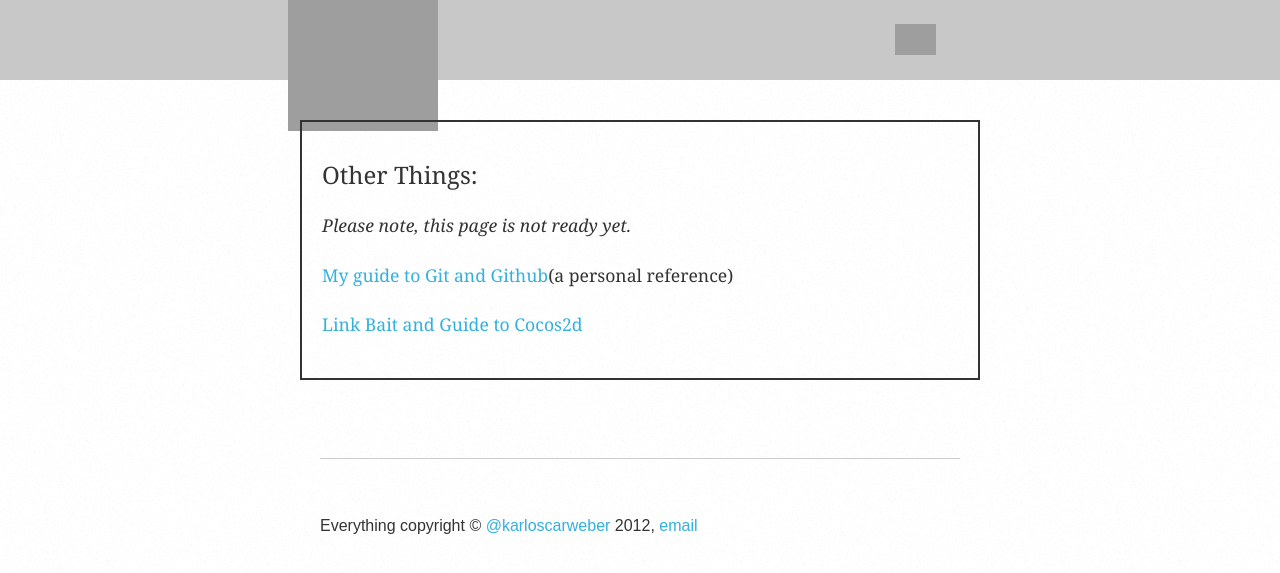
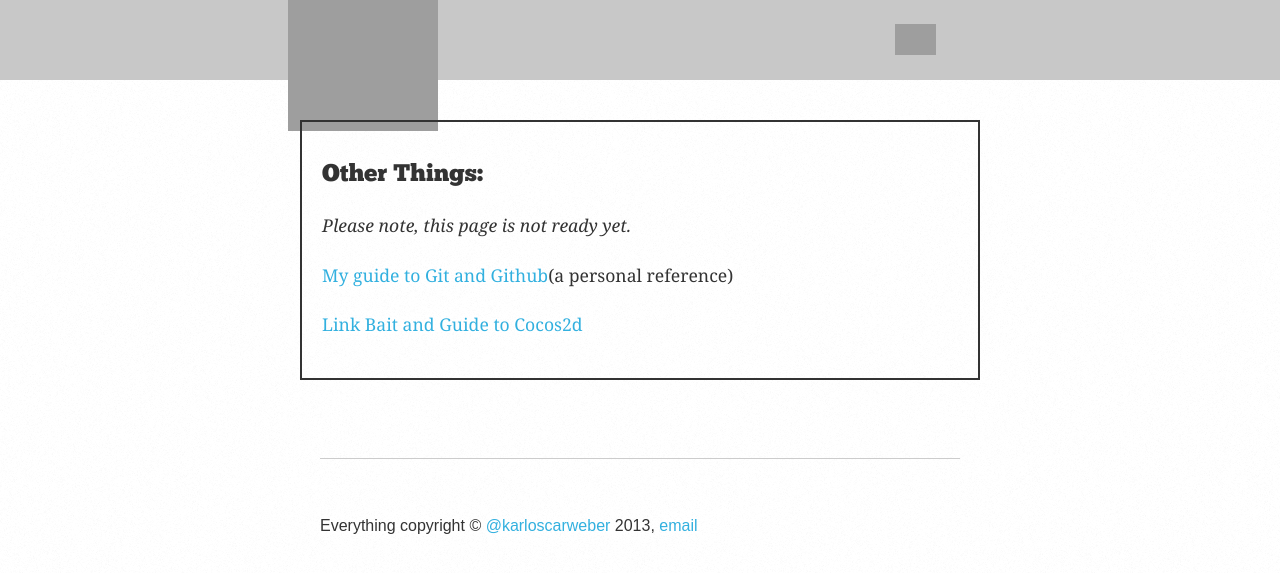
Before and after one commit to karloscarweber/karloscarweber.com, a PHP site: page /templates/other.php in a window 1280 px wide. Shown: the top 573 px of the page. Run offline with PHP 8.4, Linux system fonts and the light colour scheme; data that the repository does not hold is empty; some libraries are stand-ins or nearby versions; grey boxes are pictures that could not be loaded.

Commit message:
bug fixing

```diff
--- a/templates/css/main.css
+++ b/templates/css/main.css
@@ -88,11 +88,11 @@ body { background: url(../images/WhiteBackgroundTexture.png) repeat center top;
 
 @font-face {
     font-family: 'ChunkFiveRegular';
-    src: url('http://karloscarweber.com/templates/css/fonts/ChunkFive/Chunkfive-webfont.eot');
-    src: url('http://karloscarweber.com/templates/css/fonts/ChunkFive/Chunkfive-webfont.eot?#iefix') format('embedded-opentype'),
-         url('http://karloscarweber.com/templates/css/fonts/ChunkFive/Chunkfive-webfont.woff') format('woff'),
-         url('http://karloscarweber.com/templates/css/fonts/ChunkFive/Chunkfive-webfont.ttf') format('truetype'),
-         url('http://karloscarweber.com/templates/css/fonts/ChunkFive/Chunkfive-webfont.svg#ChunkFiveRegular') format('svg');
+    src: url('fonts/ChunkFive/Chunkfive-webfont.eot');
+    src: url('fonts/ChunkFive/Chunkfive-webfont.eot?#iefix') format('embedded-opentype'),
+         url('fonts/ChunkFive/Chunkfive-webfont.woff') format('woff'),
+         url('fonts/ChunkFive/Chunkfive-webfont.ttf') format('truetype'),
+         url('fonts/ChunkFive/Chunkfive-webfont.svg#ChunkFiveRegular') format('svg');
     font-weight: normal;
     font-style: normal;
 }
@@ -196,7 +196,7 @@ div.header h1 a.logo {
 .body-overlay.show { background:#c8c8c8; display: block; visibility: visible;}
 .hamburgerClose {cursor:pointer;}
 
-.menu a {display: block; width:90%; max-width: 300px; margin:10px auto; list-style: none; border:2px solid #333333; background:#e5e5e5;text-align: center;font-family: ChunkFive, Georgia, Serif; padding:0px ; border-radius:40px; margin:15 auto; color:#333333; font-size: 1.5rem; }
+.menu a {display: block; width:90%; max-width: 300px; margin:10px auto; list-style: none; border:2px solid #333333; background:#e5e5e5;text-align: center;font-family: ChunkFiveRegular, Georgia, Serif; padding:0px ; border-radius:40px; margin:15 auto; color:#333333; font-size: 1.5rem; }
 .menu a:hover {color:#00CAED;}
 
 
@@ -256,8 +256,8 @@ div.header h1 a.logo {
 /* content typography */
 /* make body copy and blockquotes Georgia, make titles and subtext, sans-serif. */
 
-h1 { font-family: ChunkFive, Georgia, serif; font-weight:normal; margin:1rem 0rem;}
-h2,h3 { font-family:ChunkFive, Georgia, serif; font-weight:bold; margin:1rem 0rem;}
+h1 { font-family: ChunkFiveRegular, Georgia, serif; font-weight:normal; margin:1rem 0rem;}
+h2,h3 { font-family:ChunkFiveRegular, Georgia, serif; font-weight:bold; margin:1rem 0rem;}
 article section.content p { font-family: Georgia, serif; font-size:1.1rem; font-weight:normal; line-height:2rem; text-align:justify; text-shadow:1px 1px 0px #ffffff; }
 
 /*article.post*/
@@ -267,12 +267,12 @@ article.post { border:2px solid #333333; padding:20px; margin:40px -20px; }
   article.post { border-right:0px solid #333333; border-left:0px solid #333333; padding:20px 0px; margin:40px 0px; }
 }
 
-article.post header h3 { font-family: ChunkFive, Georgia, serif; text-align: left; font-size: 2rem; }
+article.post header h3 { font-family: ChunkFiveRegular, Georgia, serif; text-align: left; font-size: 2rem; }
 article.post header h3 a, article.post header h3 a:hover { color:#333; border:none; }
 article.post section.content h2 { font-size:1.1rem;  }
-p.date { font-family:Helvetica, Arial, sans-serif ;text-align:right; opacity: 0.8; font-size:0.8rem;position: absolute;display: block; right:20px;}
+p.date { font-family:Helvetica, Arial, sans-serif ;text-align:right; opacity: 0.8; font-size:0.8rem;position: absolute;display: block; right:20px; top: 0px;}
 .content .more   {text-align: right; margin-top:-43px;}
-.content .more a { color:#00CAED;  font-family: ChunkFive; border:2px solid #333333; border-radius:30px;  box-shadow: 0px 0px 10px 10px #ffffff; padding:5px 20px; background: #ffffff; }
+.content .more a { color:#00CAED;  font-family: ChunkFiveRegular; border:2px solid #333333; border-radius:30px;  box-shadow: 0px 0px 10px 10px #ffffff; padding:5px 20px; background: #ffffff; }
 
 /*.content a { color:#f41268;}*/
 
--- a/templates/footer.php
+++ b/templates/footer.php
@@ -1,5 +1,5 @@
       <footer>
-        <p>Everything copyright &copy; <a href="http://twitter.com/karloscarweber" target="_blank">@karloscarweber</a> 2012, <a href="mailto:karloscarweber@gmail.com">email</a></p>
+        <p>Everything copyright &copy; <a href="http://twitter.com/karloscarweber" target="_blank">@karloscarweber</a> 2013, <a href="mailto:karloscarweber@gmail.com">email</a></p>
         <br>
       </footer><!-- End Footer -->
 
--- a/templates/resume/css/main.css
+++ b/templates/resume/css/main.css
@@ -206,7 +206,9 @@ span.red {color:#e01928;}
   width:320px;
   margin:0px auto;
 }
-
+@media all and (max-width: 400px){
+  .iPhone-container {overflow: hidden;}
+}
 
 
 
```
